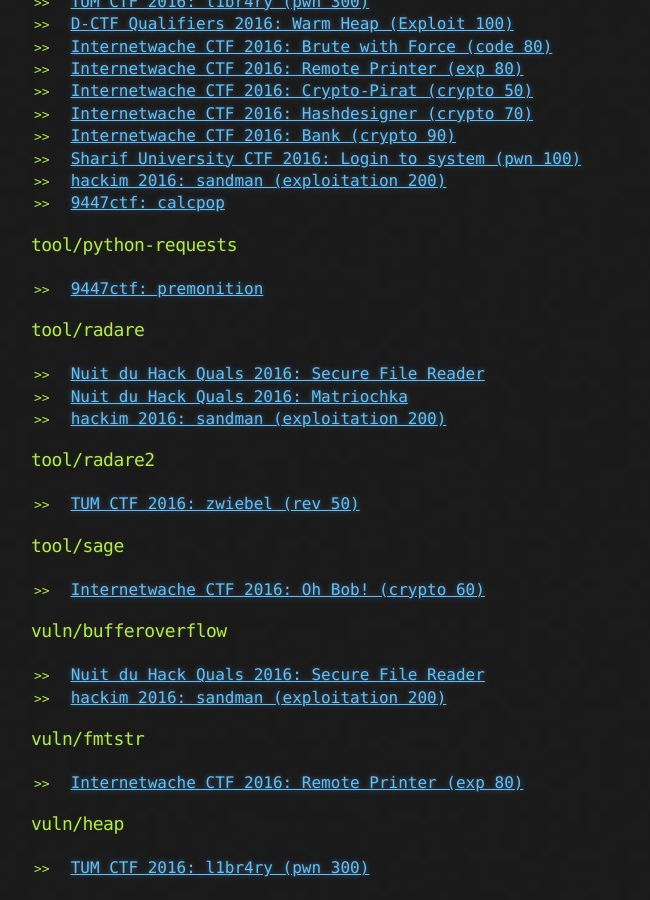
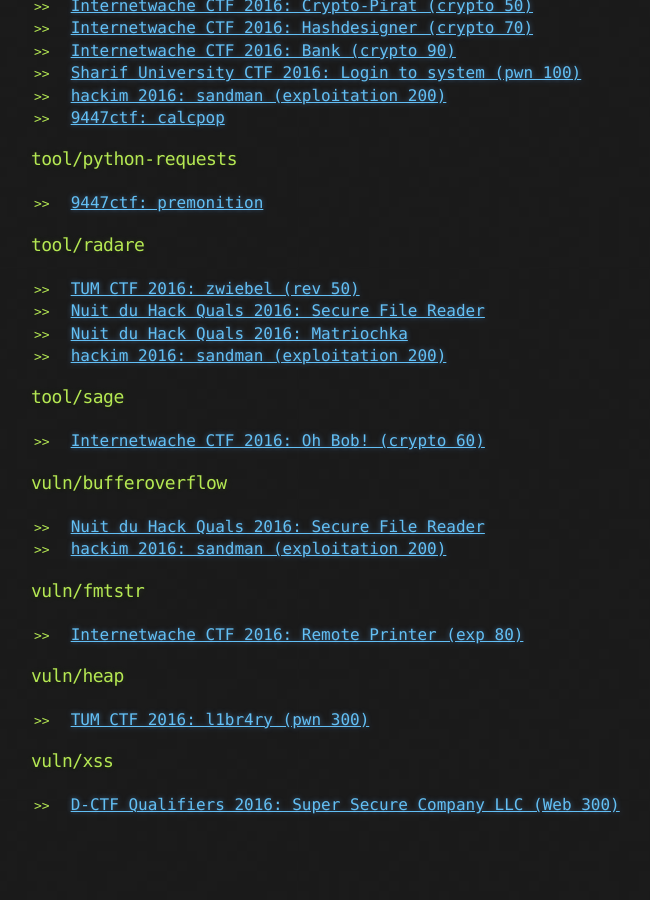
Before and after one commit to mtps3/Mtps3.github.io, a Jekyll site: the page built from tags.md, in a window 1280 px wide and 900 px high, scrolled down 3988 px. Shown: the whole window, without its empty margins (234-884 px from the left). Built offline with Jekyll 4.4.1, drawn with Linux system fonts in a browser that asks for light colours; after the commit the page ends 4825 px from its top, so only the background shows below that; some of the changed text lies outside the part shown.

Commit message:
updated some tags

```diff
--- a/_posts/2016-09-25-dctfquals2016-super-secure-company-llc.md
+++ b/_posts/2016-09-25-dctfquals2016-super-secure-company-llc.md
@@ -3,7 +3,7 @@
 title: "D-CTF Qualifiers 2016: Super Secure Company LLC (Web 300)"
 author: f0rki, verr
 categories: writeup
-tags: [cat/web, attack/css, lang/php]
+tags: [cat/web, vuln/xss, lang/php]
 ---
 
 * **Category:** Web
--- a/_posts/2016-10-03-tumctf-zwiebel50.md
+++ b/_posts/2016-10-03-tumctf-zwiebel50.md
@@ -3,7 +3,7 @@
 title: "TUM CTF 2016: zwiebel (rev 50)"
 author: f0rki
 categories: writeup
-tags: [cat/reversing, tool/radare2, tool/angr]
+tags: [cat/reversing, tool/radare, tool/angr]
 ---
 
 * **Category:** rev
```
